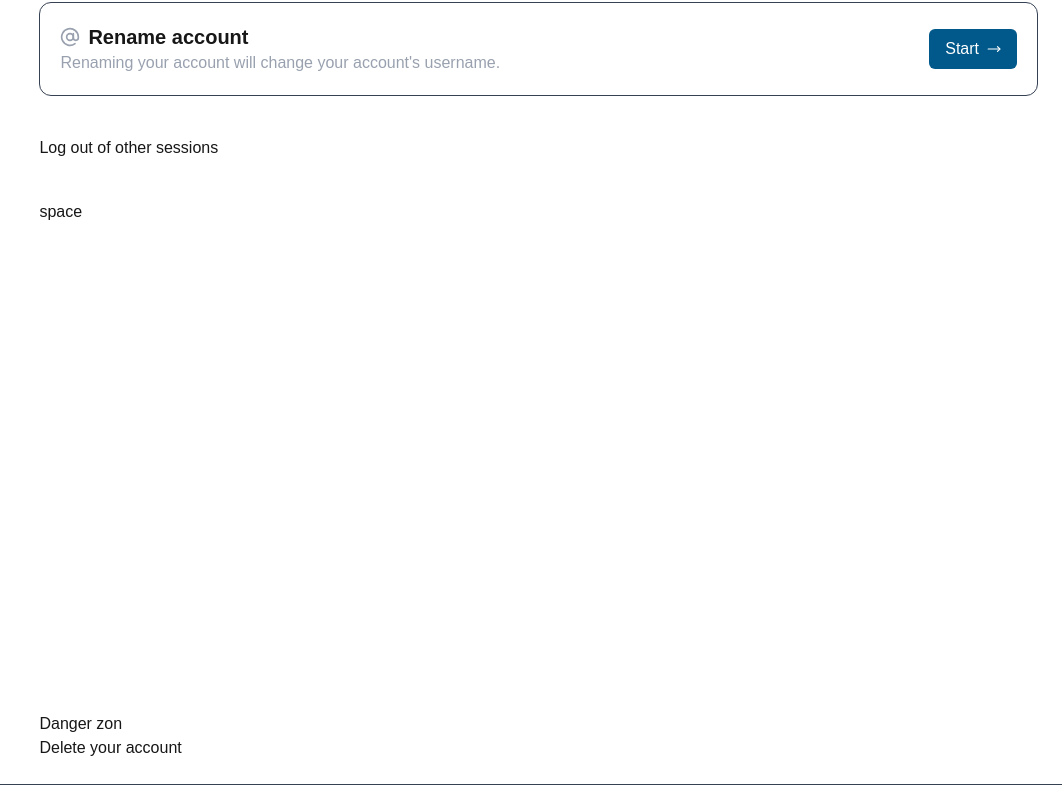
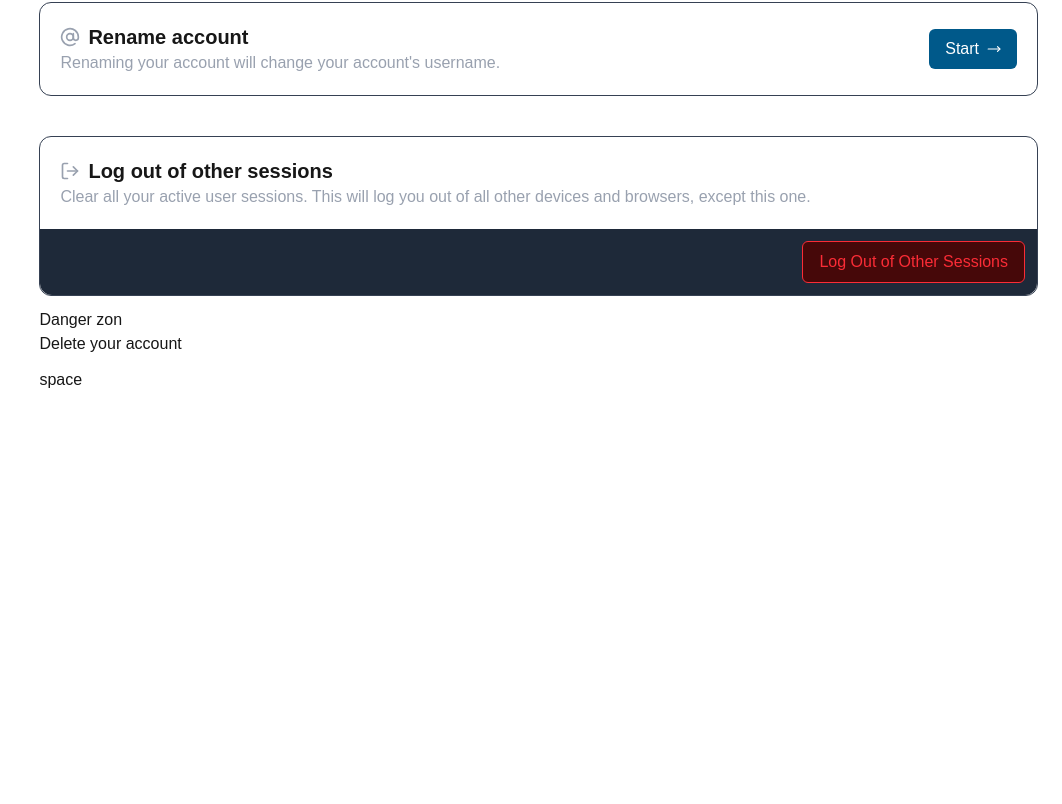
Before and after one commit to shoet/web-ui-trace, a Next.js app in the folder expo-console/: page /settings in a window 1280 px wide. Shown: the part 1976-2780 px from the top of the page, without its empty margins (218-1280 px from the left). Built offline with nearby package versions, Linux system fonts and the light colour scheme.

Commit message:
LogOutを追加

```diff
--- /dev/null
+++ b/expo-console/src/app/settings/_components/LogOutOtherSessions/index.tsx
@@ -0,0 +1,28 @@
+import { ComponentProps } from "react";
+import { ComponentWithBorder } from "../ComponentWithBorder";
+import clsx from "clsx";
+import { DangerButton } from "@/components/Button";
+import { SectionTitleLogOut } from "../SectionTitle";
+
+type Props = {};
+
+const Footer = () => {
+  return (
+    <div className={clsx("w-full flex flex-row justify-end items-center")}>
+      <DangerButton text="Log Out of Other Sessions" />
+    </div>
+  );
+};
+
+export const LogOutOfOtherSessions = (props: ComponentProps<"div">) => {
+  const { ...rest } = props;
+  return (
+    <ComponentWithBorder footerComponent={<Footer />} {...rest}>
+      <SectionTitleLogOut />
+      <div className={clsx("text-text-description")}>
+        Clear all your active user sessions. This will log you out of all other
+        devices and browsers, except this one.
+      </div>
+    </ComponentWithBorder>
+  );
+};
--- a/expo-console/src/app/settings/_components/SectionTitle/index.tsx
+++ b/expo-console/src/app/settings/_components/SectionTitle/index.tsx
@@ -3,6 +3,7 @@ import {
   IconConnect,
   IconIdCard,
   IconLock,
+  IconLogOut,
   IconMail,
   IconSecurity,
   IconUser,
@@ -85,3 +86,10 @@ export const SectionTitleRenameAccount = () => (
     icon={<IconAtSign color={"var(--color-gray-400)"} size={20} />}
   />
 );
+
+export const SectionTitleLogOut = () => (
+  <SectionTitle
+    title="Log out of other sessions"
+    icon={<IconLogOut color={"var(--color-gray-400)"} size={20} />}
+  />
+);
--- a/expo-console/src/app/settings/page.tsx
+++ b/expo-console/src/app/settings/page.tsx
@@ -9,6 +9,7 @@ import { IntersectionObserverContainer } from "@/components/IntersectionObserver
 import { SecurityActivity } from "./_components/SecurityActivity";
 import { ConvertYourAccountIntoAnOrganization } from "./_components/ConvertYourAccoutIntoAnOrganization";
 import { RenameAccount } from "./_components/RenameAccount";
+import { LogOutOfOtherSessions } from "./_components/LogOutOtherSessions";
 
 export default function SettingPage() {
   const ids = [
@@ -20,6 +21,7 @@ export default function SettingPage() {
     "security-activity",
     "convert-to-organization",
     "rename-account",
+    "log-out-of-session",
   ];
 
   return (
@@ -36,13 +38,13 @@ export default function SettingPage() {
           <SecurityActivity id="security-activity" />
           <ConvertYourAccountIntoAnOrganization id="convert-to-organization" />
           <RenameAccount id="rename-account" />
-          <div>Log out of other sessions</div>
-          <div className={clsx("h-[500px] w-full")}>space</div>
+          <LogOutOfOtherSessions id="log-out-of-session" />
         </div>
         <div>
           <div>Danger zon</div>
           <div>Delete your account</div>
         </div>
+        <div className={clsx("h-[500px] w-full")}>space</div>
       </div>
     </IntersectionObserverContainer>
   );
```
Also changed, not shown: 1 other file (tests, documents, lock files or other folders).
